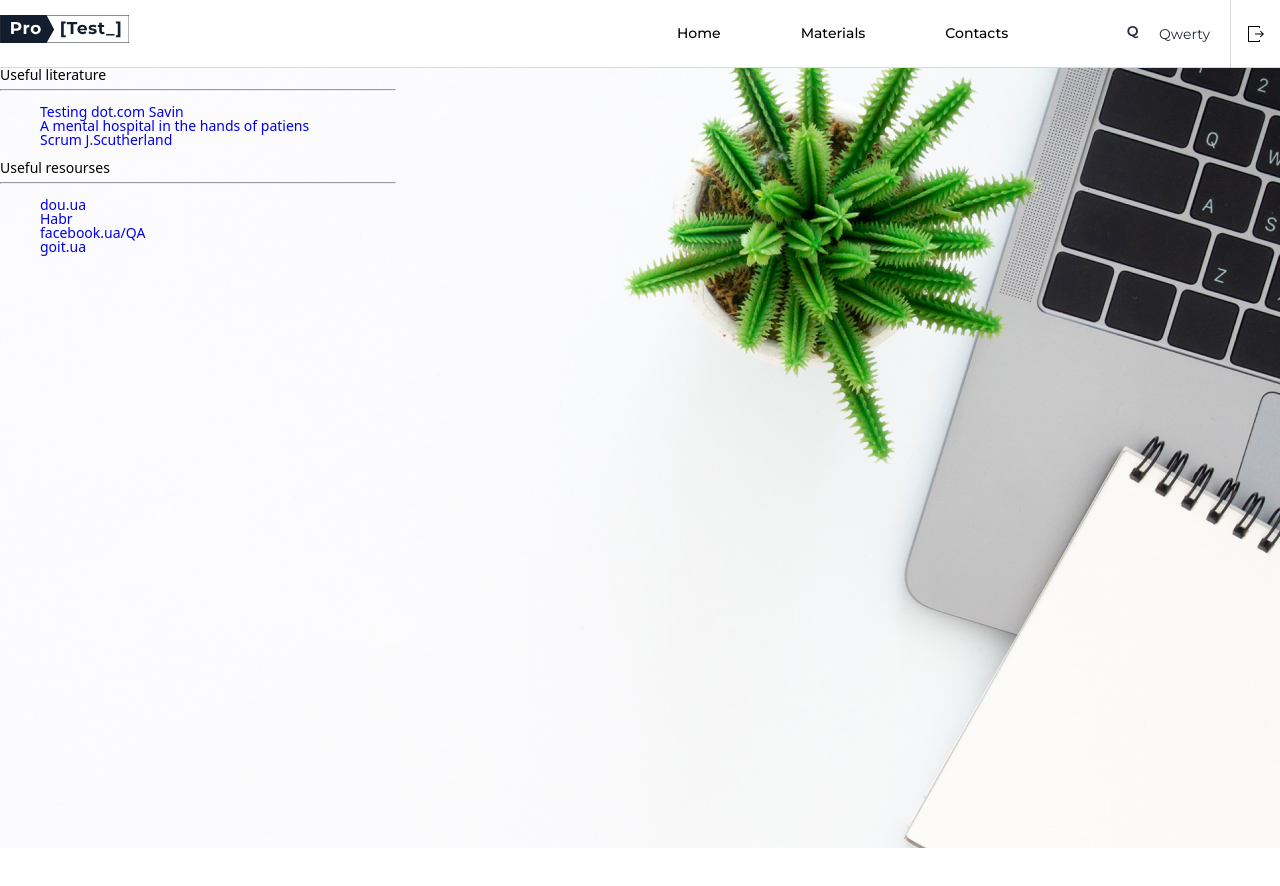
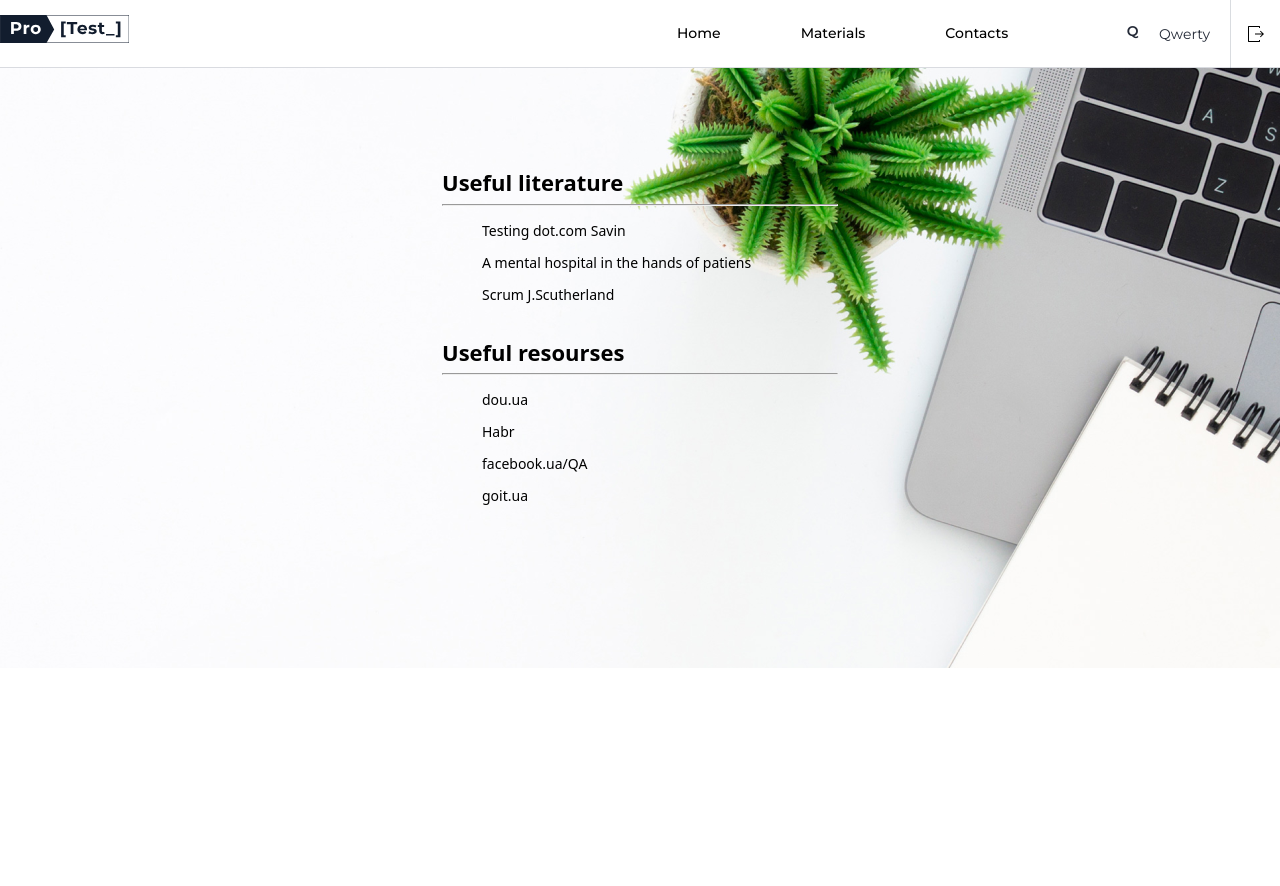
Before and after one commit to AnnaSobchenko/pro-test, a React (Create React App) app: page /materials in a window 1280 px wide. Shown: the top 886 px of the page. After the commit the page ends 800 px from the top, so only its background shows below. Built offline with nearby package versions, Linux system fonts and the light colour scheme.

Commit message:
done main task

```diff
--- a/src/pages/MaterialsPage/MaterialsPage.jsx
+++ b/src/pages/MaterialsPage/MaterialsPage.jsx
@@ -2,29 +2,29 @@ import s from "./MaterialsPage.module.scss"
 
 const MaterialsPage = () => {
   return (
-    <div className={s.materialsPage_bg}>
+    <section className={s.materialsPage_bg}>
       <div className={s.materialsPage_wrapper}>
-        <h2>Useful literature</h2>
+        <h2 className={s.subTitle}>Useful literature</h2>
         <hr />
         <ol>
-          <li><a href="#" target="_blank" referrerPolicy="no-referrer">Testing dot.com Savin</a></li>
-          <li><a href="#" target="_blank" referrerPolicy="no-referrer">A mental hospital in the hands of patiens</a></li>
-          <li><a href="#" target="_blank" referrerPolicy="no-referrer">Scrum J.Scutherland</a></li>
+          <li className={s.list_item}><a href="#" target="_blank" rel="no-referrer" className={s.link}>Testing dot.com Savin</a></li>
+          <li className={s.list_item}><a href="#" target="_blank" rel="no-referrer" className={s.link}>A mental hospital in the hands of patiens</a></li>
+          <li className={s.list_item}><a href="#" target="_blank" rel="no-referrer" className={s.link}>Scrum J.Scutherland</a></li>
         </ol>
       </div>
 
       <div className={s.materialsPage_wrapper}>
-        <h2>Useful resourses</h2>
+        <h2 className={s.subTitle}>Useful resourses</h2>
         <hr />
         <ol>
-          <li><a href="#" target="_blank" referrerPolicy="no-referrer">dou.ua</a></li>
-          <li><a href="#" target="_blank" referrerPolicy="no-referrer">Habr</a></li>
-          <li><a href="#" target="_blank" referrerPolicy="no-referrer">facebook.ua/QA</a></li>
-          <li><a href="#" target="_blank" referrerPolicy="no-referrer">goit.ua</a></li>
+          <li className={s.list_item}><a href="https://dou.ua" target="_blank" rel="no-referrer" className={s.link}>dou.ua</a></li>
+          <li className={s.list_item}><a href="https://habr.com" target="_blank" rel="no-referrer" className={s.link}>Habr</a></li>
+          <li className={s.list_item}><a href="https://www.facebook.com" target="_blank" rel="no-referrer" className={s.link}>facebook.ua/QA</a></li>
+          <li className={s.list_item}><a href="https://goit.ua" target="_blank" rel="no-referrer" className={s.link}>goit.ua</a></li>
         </ol>
       </div>
 
-    </div>
+    </section>
   )
 };
 
--- a/src/pages/MaterialsPage/MaterialsPage.module.scss
+++ b/src/pages/MaterialsPage/MaterialsPage.module.scss
@@ -1,18 +1,64 @@
 .materialsPage_bg {
-    height: 1000px;
-    // width: 1280px;
+    margin-left: auto;
+    min-height: 600px;
     background-image: url("../../images/MaterialsPage/useful_bg_mobile.png");
     background-repeat: no-repeat;
+    background-position: center;
+    background-size: cover;
+    padding-top: 40px;
+    // padding-bottom: 40px;
 
-    @media screen and (min-width: 768px){
+    @media screen and (min-width: 768px) {
         background-image: url("../../images/MaterialsPage/useful_bg_tablet.png");
+        padding-top: 180px;
     }
 
     @media screen and (min-width: 1280px) {
         background-image: url("../../images/MaterialsPage/useful_bg_desktop.png");
+        padding-top: 100px;
     }
 }
 
 .materialsPage_wrapper {
-    width: 396px;
+    margin: 0 auto;
+    width: 207px;
+
+    margin-bottom: 32px;
+
+    @media screen and (min-width: 768px) {
+        width: 336px;
+    }
+
+    @media screen and (min-width: 1280px) {
+        width: 396px;
+    }
 }
+
+.subTitle {
+    font-size: 18px;
+    line-height: 1.2;
+    font-weight: 700;
+
+    @media screen and (min-width: 768px) {
+        font-size: 22px;
+        line-height: 1.3;
+    }
+}
+
+.link {
+    color: #000;
+    font-size: 10px;
+    line-height: 1.6;
+    font-weight: 500;
+    border-bottom: 150px;
+    border-color: #000;
+
+    @media screen and (min-width: 768px) {
+        font-size: 14px;
+        line-height: 1.57;
+    }
+}
+
+.list_item {
+    margin-bottom: 10px;
+}
```
